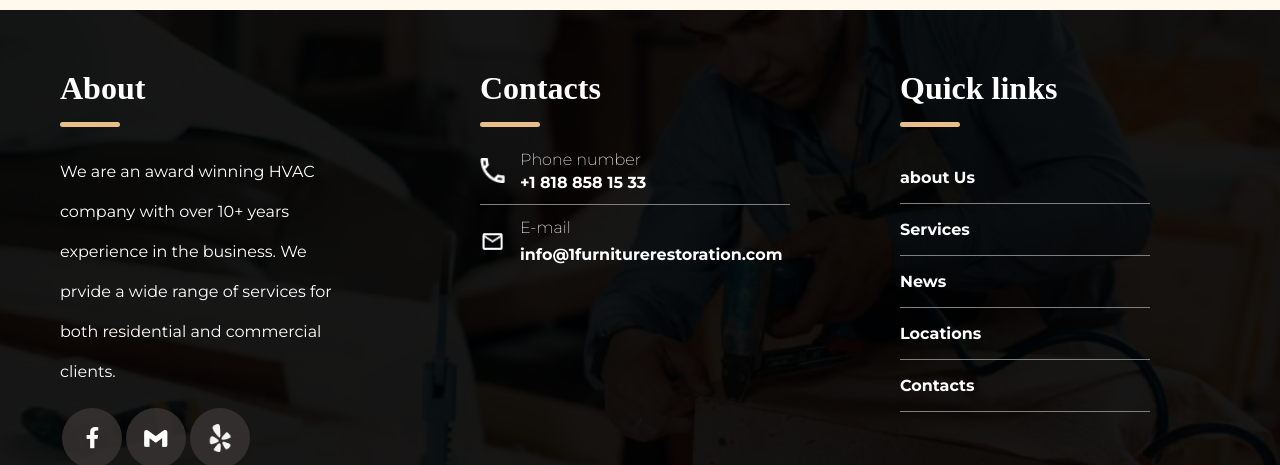
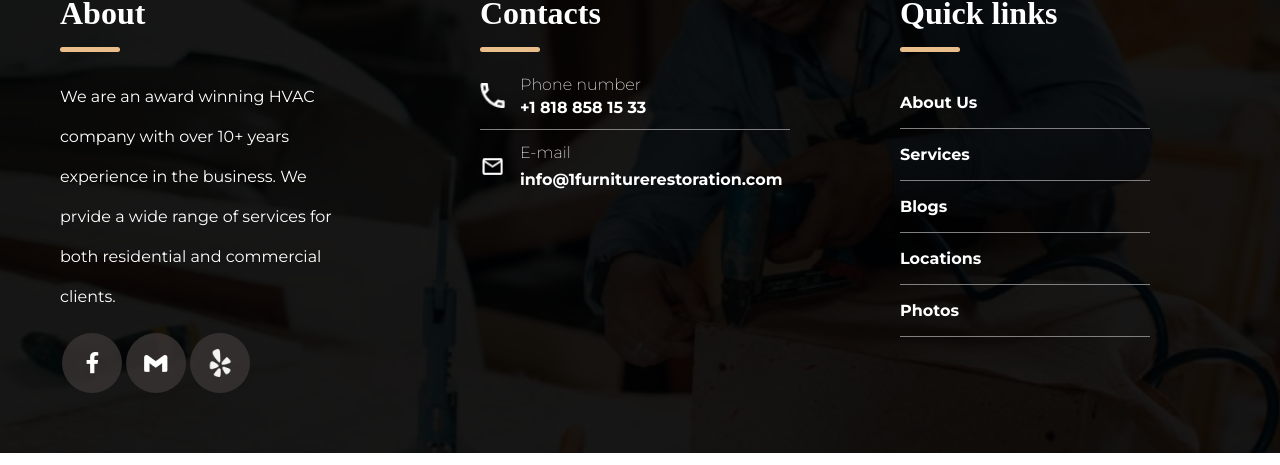
Before and after one commit to shermamatov/FR, a React (Create React App) app in the folder front/: page /book_now in a window 1280 px wide. Shown: the part 2239-2704 px from the top of the page. Built offline with nearby package versions, Linux system fonts and the light colour scheme; no server answers; grey boxes are pictures that could not be loaded.

Commit message:
fix bags

```diff
--- a/front/src/components/Footer/Footer.css
+++ b/front/src/components/Footer/Footer.css
@@ -5,6 +5,9 @@ footer {
     background-image: url("../../images/Rectangle.png");
     background-repeat: no-repeat;
     background-size: cover;
+}
+footer a{
+    color: white!important;
 }
 
 .footer__wrapper {
--- a/front/src/components/Footer/Footer.jsx
+++ b/front/src/components/Footer/Footer.jsx
@@ -66,7 +66,7 @@ const Footer = () => {
                                     <img src={call} alt="" />
                                     <div className="con-min">
                                         <h4>Phone number</h4>
-                                        <p>+1 818 858 15 33</p>
+                                        <p><a href="tel: +1 818 858 15 33">+1 818 858 15 33</a></p>
                                     </div>
                                 </div>
                                 <div className="contacts_polosa"></div>
@@ -75,7 +75,7 @@ const Footer = () => {
                                     <img src={email} alt="" />
                                     <div className="con-min">
                                         <h4>E-mail</h4>
-                                        <p>info@1furniturerestoration.com</p>
+                                        <p><a href="mailto:info@1furniturerestoration.com">info@1furniturerestoration.com</a></p>
                                     </div>
                                 </div>
                             </div>
@@ -86,16 +86,22 @@ const Footer = () => {
                                 </div>
                                 <div>
                                     <div className="title">
-                                        <p className="col-md-p-4"> about Us</p>
+                                        <p onClick={()=>{
+                                            navigate('/about_us')
+                                        }} className="col-md-p-4"> About Us</p>
                                     </div>
                                     <div className="que_polasa"></div>
 
                                     <div className="title">
-                                        <p className="col-md-p-4"> Services</p>
+                                        <p onClick={()=>{
+                                            navigate('/services')
+                                        }} className="col-md-p-4"> Services</p>
                                     </div>
                                     <div className="que_polasa"></div>
                                     <div className="title">
-                                        <p className="col-md-p-4"> News</p>
+                                        <p onClick={()=>{
+                                            navigate('/blog')
+                                        }} className="col-md-p-4"> Blogs</p>
                                     </div>
                                     <div className="que_polasa"></div>
                                     <div className="title">
@@ -111,7 +117,9 @@ const Footer = () => {
                                     </div>
                                     <div className="que_polasa"></div>
                                     <div className="title">
-                                        <p className="col-md-p-4"> Contacts</p>
+                                        <p onClick={()=>{
+                                            navigate('/photos')
+                                        }} className="col-md-p-4"> Photos</p>
                                     </div>
                                     <div className="que_polasa"></div>
                                 </div>
--- a/front/src/components/Header/NavbarOnce/NavbarOnce.jsx
+++ b/front/src/components/Header/NavbarOnce/NavbarOnce.jsx
@@ -123,7 +123,7 @@ const NavbarOnce = () => {
                         <NavbarModal setModal={setModal} modal={modal} />
                     </div>
                     <div className={"right_block_buttons"}>
-                        <button className="number_btn">+1 818 858 15 33</button>
+                        <button className="number_btn"><a href="tel: +1 818 858 15 33">+1 818 858 15 33</a></button>
                         <button
                             className="book_btn"
                             onClick={() => {
--- a/front/src/components/Home/Blocks/Block4/FrServer.jsx
+++ b/front/src/components/Home/Blocks/Block4/FrServer.jsx
@@ -90,6 +90,9 @@ const FrServer = () => {
                         </p>
                     </div>
                 </div>
+                {/* {
+                    JSON.stringify(servicesSingle) !== '{}' && servicesSingle.media
+                } */}
                 <div className="paggination d-flex">
                     <button className="prev__btn btn">
                         <svg
--- a/front/src/components/Services1/ServicesBlock/ServBlock1/ServBlock1.jsx
+++ b/front/src/components/Services1/ServicesBlock/ServBlock1/ServBlock1.jsx
@@ -33,7 +33,7 @@ const ServBlock1 = () => {
           <div className="left_bottom_block">
             <div className="block1_desc">
               <div className="bord">
-                <p>{servicesSingle.description}</p>
+                <p>{servicesSingle.text1}</p>
               </div>
               <div className="bord">
                 <img src={galochkaIcon} alt="" />
--- a/front/src/components/Services1/ServicesBlock/ServBlock1/ServBlock1.scss
+++ b/front/src/components/Services1/ServicesBlock/ServBlock1/ServBlock1.scss
@@ -29,8 +29,9 @@
 
         img{
             width: 50%;
-            background-size: cover;
-            background-position: center;
+            object-fit: cover;
+            object-position: center;
+            height: 430px;
         }
     }
 }
--- a/front/src/components/Services1/ServicesBlock/ServBlock2/ServBlock2.jsx
+++ b/front/src/components/Services1/ServicesBlock/ServBlock2/ServBlock2.jsx
@@ -7,8 +7,10 @@ import { useDispatch, useSelector } from "react-redux";
 import { createNestedList, getServicesSingle } from "../../../../redux/reducers/app";
 import { useParams } from "react-router-dom";
 import ServBlock2Card from "./ServBlock2Card";
+import { useNavigate } from "react-router-dom";
 
 const ServBlock2 = () => {
+    const navigate = useNavigate();
     const servicesSingle = useSelector(s => s.app.servicesSingle);
     const currentLocation = useSelector(s => s.app.currentLocation);
     const dispatch = useDispatch()
@@ -67,7 +69,9 @@ const ServBlock2 = () => {
                             return <ul key={idx}>
                                     {
                                         item.map(element =>{
-                                            return <li key={element.id}>{element.name}</li>
+                                            return <li onClick={()=>{
+                                                navigate(`/services/${item.slug}`)
+                                              }}  key={element.id}>{element.name}</li>
                                         })
                                     }
                             </ul>
--- a/front/src/components/Services1/ServicesBlock/ServBlock2/ServBlock2Card.jsx
+++ b/front/src/components/Services1/ServicesBlock/ServBlock2/ServBlock2Card.jsx
@@ -1,8 +1,12 @@
 import React from "react";
+import { useNavigate } from "react-router-dom";
 
 const ServBlock2Card = ({ item }) => {
+  const navigate = useNavigate();
   return (
-    <div key={item.id} className="image-box-2">
+    <div onClick={()=>{
+      navigate(`/services/${item.slug}`)
+    }} key={item.id} className="image-box-2">
       <div className="image-box-2-image">
         {item.offer_image_before && item.offer_image_after ? (
           <>
--- a/front/src/redux/reducers/app.js
+++ b/front/src/redux/reducers/app.js
@@ -19,11 +19,13 @@ const initState = {
     services: [],
     servicesSingle: {},
     currentLocation: localStorage.getItem('currentLocation') ? JSON.parse(localStorage.getItem('currentLocation')) : {},
-    blogs: []
+    blogs: [],
+    reviews: [],
 }
 
 
 export default (state = initState, action) => {
+
     switch (action.type) {
         case GET_STATES: {
             return {
@@ -77,7 +79,6 @@ export const getStates = () => {
             .then(({ data }) => {
                 return dispatch({ type: GET_STATES, data })
             })
-
     }
 }
 
```
Also changed, not shown: front/src/components/BookNow/BlockNow2/BlockNowForm1/BlockNowForm1.jsx (+5 -4 lines).
